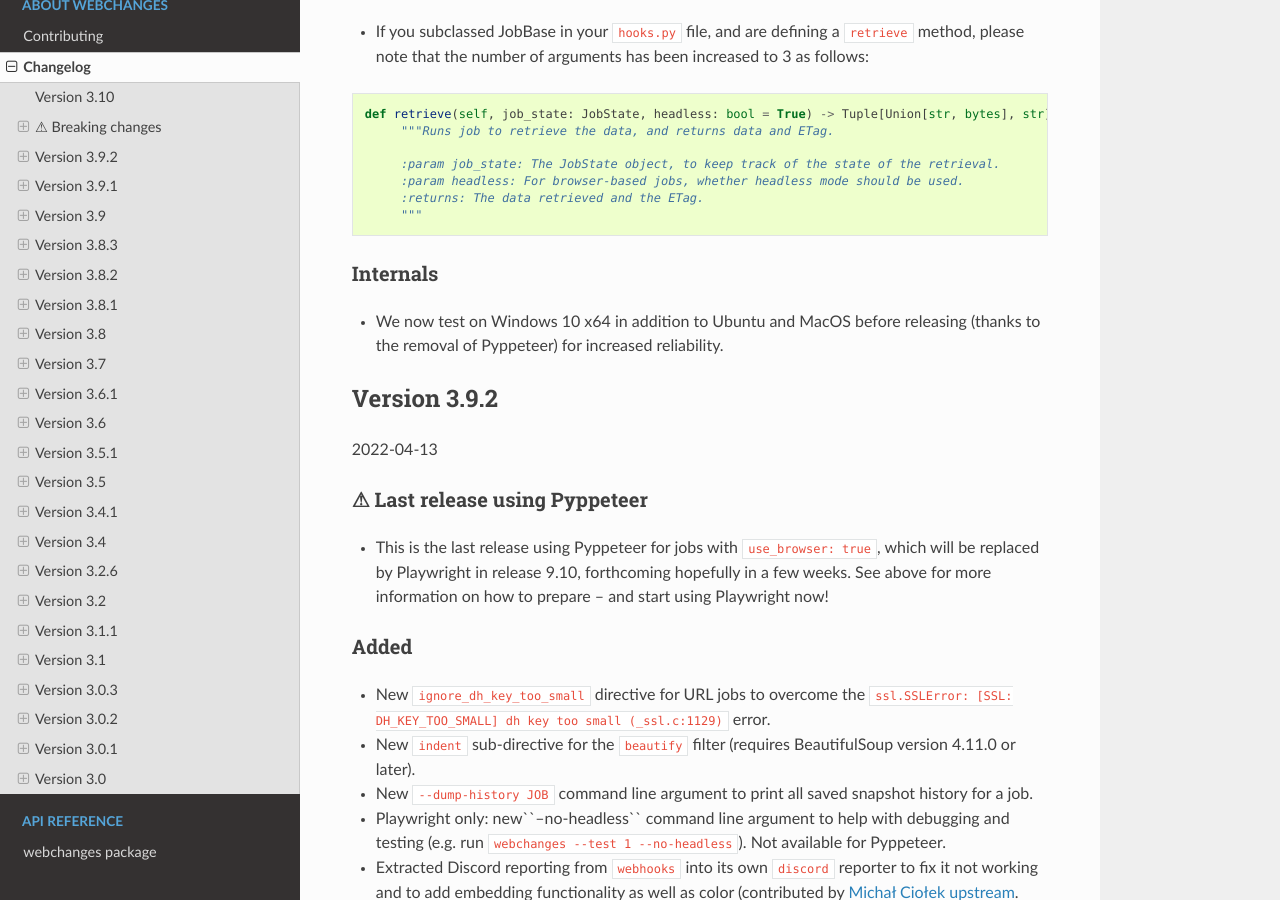
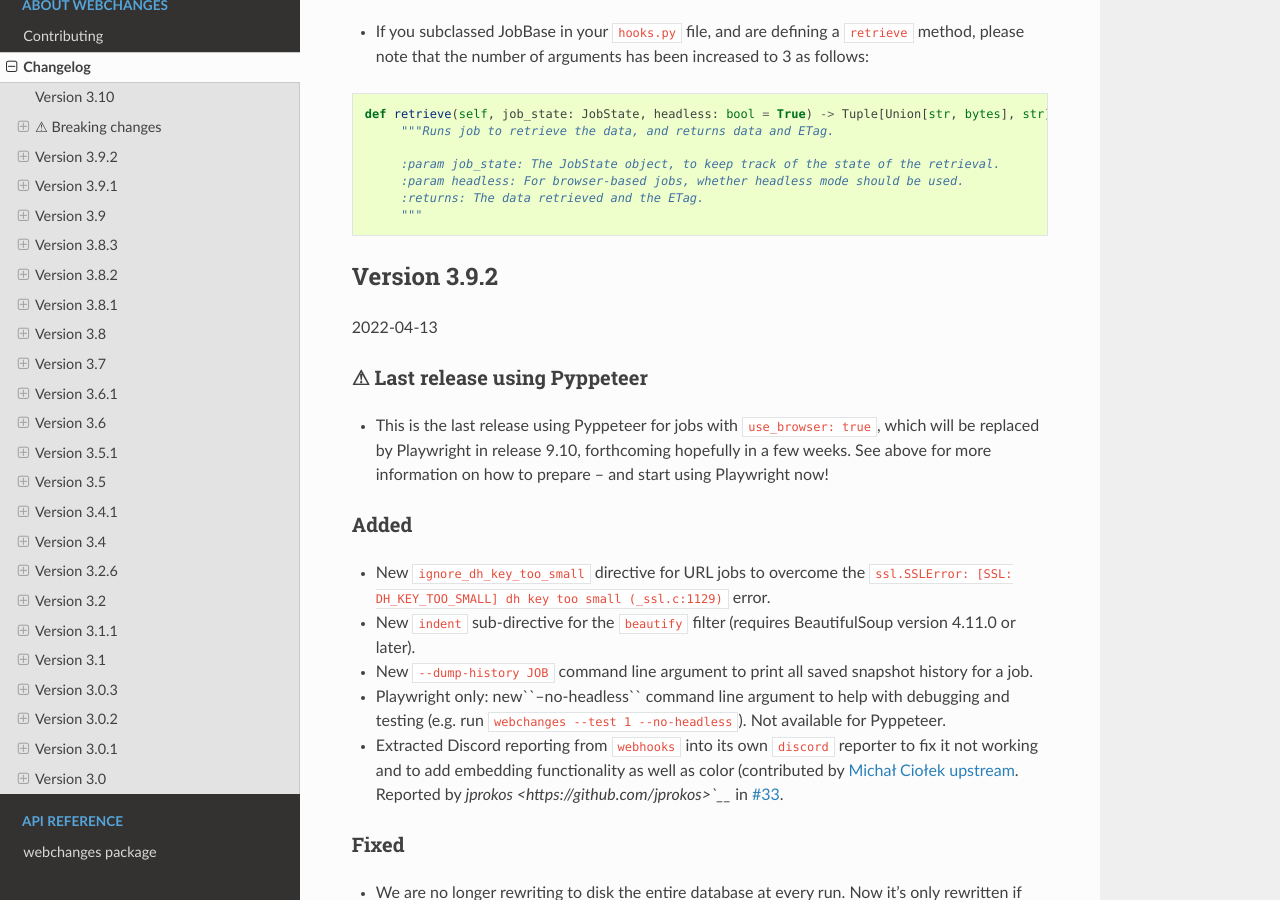
Before and after one commit to mborsetti/webchanges, a Sphinx documentation site: the page built from docs/changelog.rst, in a window 1280 px wide and 900 px high, scrolled down 3693 px. Built offline with Sphinx 7.4.7 and the Read the Docs theme 2.0.0, drawn with Linux system fonts in a browser that asks for light colours.

Commit message:
Release 3.10rc0 (Windows tests hang)

```diff
--- a/CHANGELOG.rst
+++ b/CHANGELOG.rst
@@ -179,10 +179,6 @@ Advanced
         :returns: The data retrieved and the ETag.
         """
 
-Internals
----------
-* We now test on Windows 10 x64 in addition to Ubuntu and MacOS before releasing (thanks to the removal of Pyppeteer)
-  for increased reliability.
 
 Version 3.9.2
 ===================
--- a/docs/migration.rst
+++ b/docs/migration.rst
@@ -311,7 +311,7 @@ Relative to :program:`urlwatch` 2.25:
     code readability and functionality.
   * A 39 percentage point increase in code testing coverage (to 81%), a completely new continuous integration
     (CI) and continuous delivery (CD) pipeline (`GitHub Actions <https://github.com/features/actions>`__), and testing
-    on Ubuntu, macOS and Windows 10 x64 increases reliability of new releases.
+    on Ubuntu and macOS (with Windows 10 x64 to come) increases reliability of new releases.
   * Using `flake8 <https://pypi.org/project/flake8/>`__ to check PEP-8 compliance and more.
   * Using `coverage <https://pypi.org/project/coverage/>`__ to check unit testing coverage.
   * Strengthened security with `bandit <https://pypi.org/project/bandit/>`__ to catch common security issues.
```
Also changed, not shown: 1 other file.
